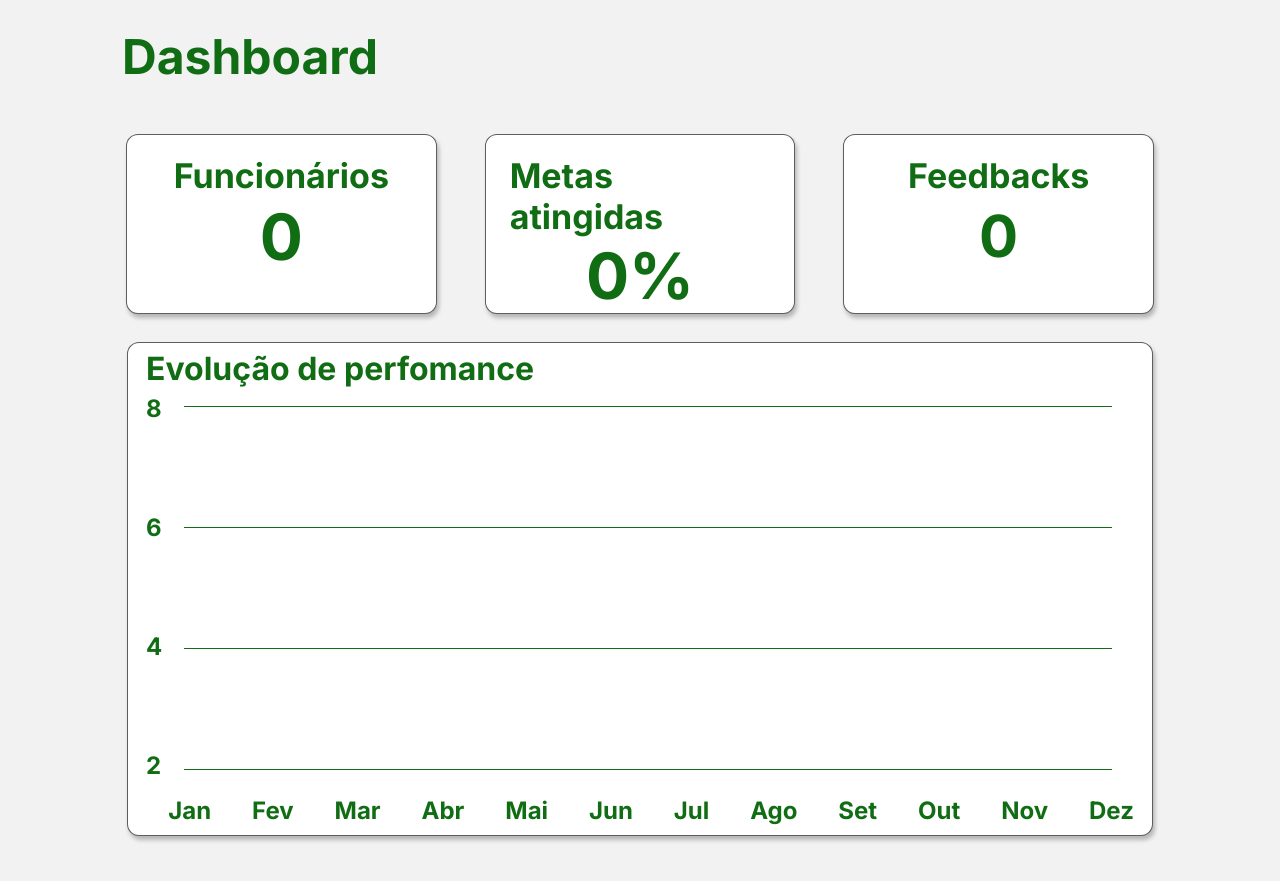
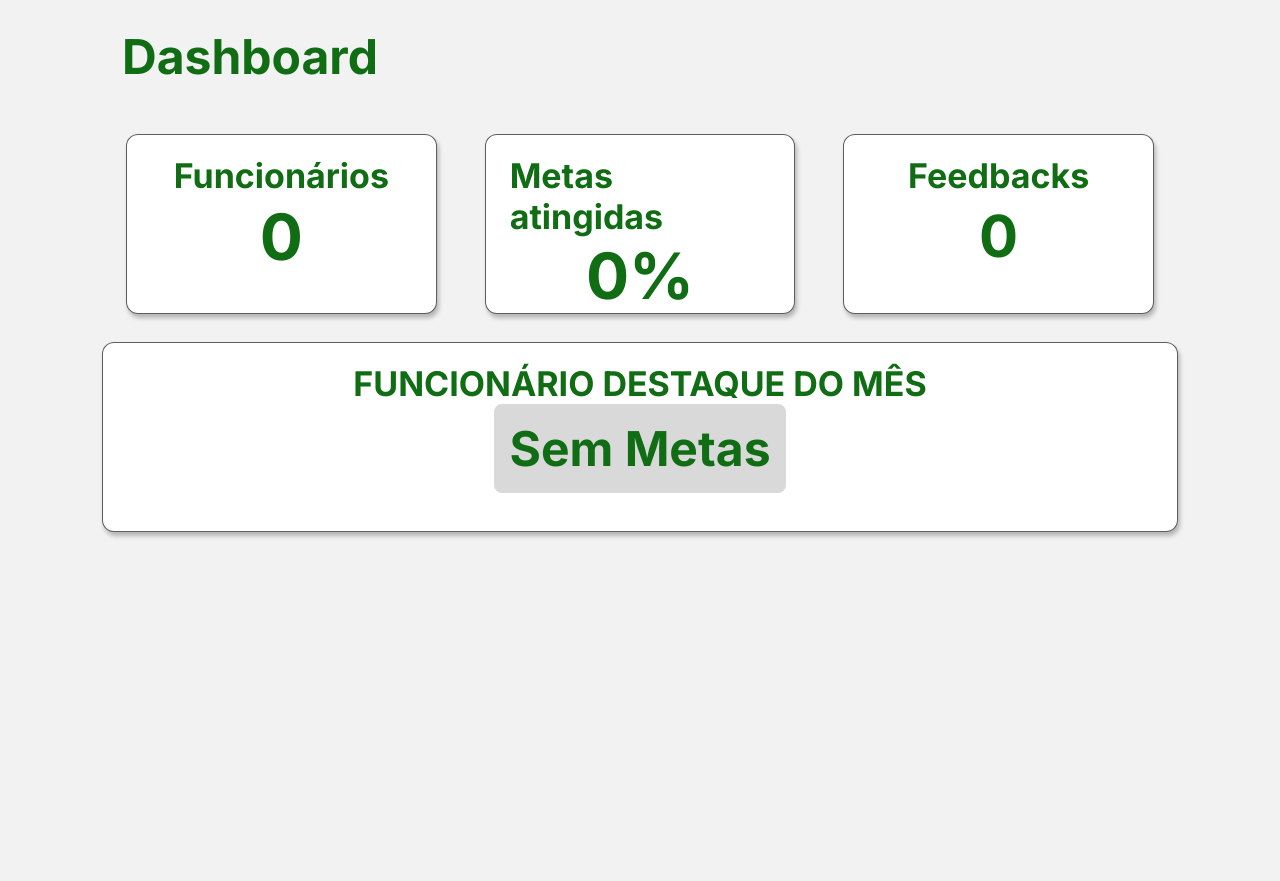
Before and after one commit to Paulo2307/Perfomx, a website: page Index.html in a window 1280 px wide. Shown: the part 117-998 px from the top of the page. Drawn offline with nearby package versions, Linux system fonts and the light colour scheme.

Commit message:
Update Destaque do mes

```diff
--- a/Index.html
+++ b/Index.html
@@ -42,44 +42,12 @@
             </div>
         </div>
 
-        <div class="card-graphic">
-
-            <h2>Evolução de perfomance</h2>
-
-            <div class="container-Ep">
-                <div class="numbers">
-                    <h3>8</h3>
-                    <h3>6</h3>
-                    <h3>4</h3>
-                    <h3>2</h3>
-                </div>
-
-                <div class="Ep-column">
-                    <div class="lines">
-                        <div class="line"></div>
-                        <div class="line"></div>
-                        <div class="line"></div>
-                        <div class="line"></div>
-                    </div>
-
-                    <div class="months">
-                        <h3>Jan</h3>
-                        <h3>Fev</h3>
-                        <h3>Mar</h3>
-                        <h3>Abr</h3>
-                        <h3>Mai</h3>
-                        <h3>Jun</h3>
-                        <h3>Jul</h3>
-                        <h3>Ago</h3>
-                        <h3>Set</h3>
-                        <h3>Out</h3>
-                        <h3>Nov</h3>
-                        <h3>Dez</h3>
-                    </div>
-                </div>
-            </div>
+        <div class="card-funcionarioDoMes">
+            <h2 id="h2-funcionarioDoMes">FUNCIONÁRIO DESTAQUE DO MÊS</h2>
+            <h3 id="funcionario-destaque">N/A</h3>
         </div>
     </main>
     <script src="Dashboard.js"></script>
+    <script src="https://cdn.jsdelivr.net/npm/chart.js"></script>
 </body>
 </html>
```
